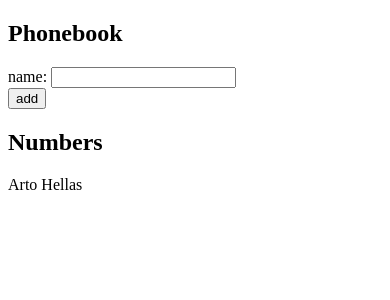
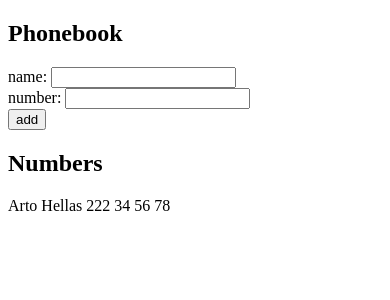
Before and after one commit to The-Memin/FullStackOpen, a React (Vite) app in the folder part2/thePhoneBook/: page / in a window 390 px wide. Shown: the top 300 px of the page. Built offline with nearby package versions, Linux system fonts and the light colour scheme.

Commit message:
Part 2 - Exercise 2.8: The Phonebook, step 3

```diff
--- a/part2/thePhoneBook/src/App.jsx
+++ b/part2/thePhoneBook/src/App.jsx
@@ -2,19 +2,23 @@ import { useState } from 'react'
 
 const App = () => {
   const [persons, setPersons] = useState([
-    { name: 'Arto Hellas' }
+    { name: 'Arto Hellas', phone: "222 34 56 78" }
   ])
   const [newName, setNewName] = useState('')
+  const [newPhone, setNewPhone] = useState('')
 
   const handleNameChange = (event) => {
-    //console.log(event.target.value)
     setNewName(event.target.value)
   }
 
-  const addName = (event) => {
+  const handlePhoneChange = (event)=>{
+    setNewPhone(event.target.value)
+  }
+
+  const addPerson = (event) => {
     event.preventDefault()
-    if (newName == "") {
-      alert("Ingrese un nombre")
+    if (newName == "" || newPhone === "") {
+      alert("Please fill in all fields")
       return null;
     }
 
@@ -24,18 +28,24 @@ const App = () => {
     }
 
     const personObject = {
-      name: newName
+      name: newName,
+      phone: newPhone
     }
     setPersons(persons.concat(personObject))
     setNewName('')
+    setNewPhone('')
   }
+
 
   return (
     <div>
       <h2>Phonebook</h2>
-      <form onSubmit={addName}>
+      <form onSubmit={addPerson}>
         <div>
           name: <input value={newName} onChange={handleNameChange}/>
+        </div>
+        <div>
+          number: <input type='tel' value={newPhone} onChange={handlePhoneChange}/>
         </div>
         <div>
           <button type="submit">add</button>
@@ -43,7 +53,7 @@ const App = () => {
       </form>
       <h2>Numbers</h2>
       {
-        persons.map(person => <p key={person.name}>{person.name}</p>)
+        persons.map(person => <p key={person.name}>{person.name} {person.phone}</p>)
       }
     </div>
   )
```
